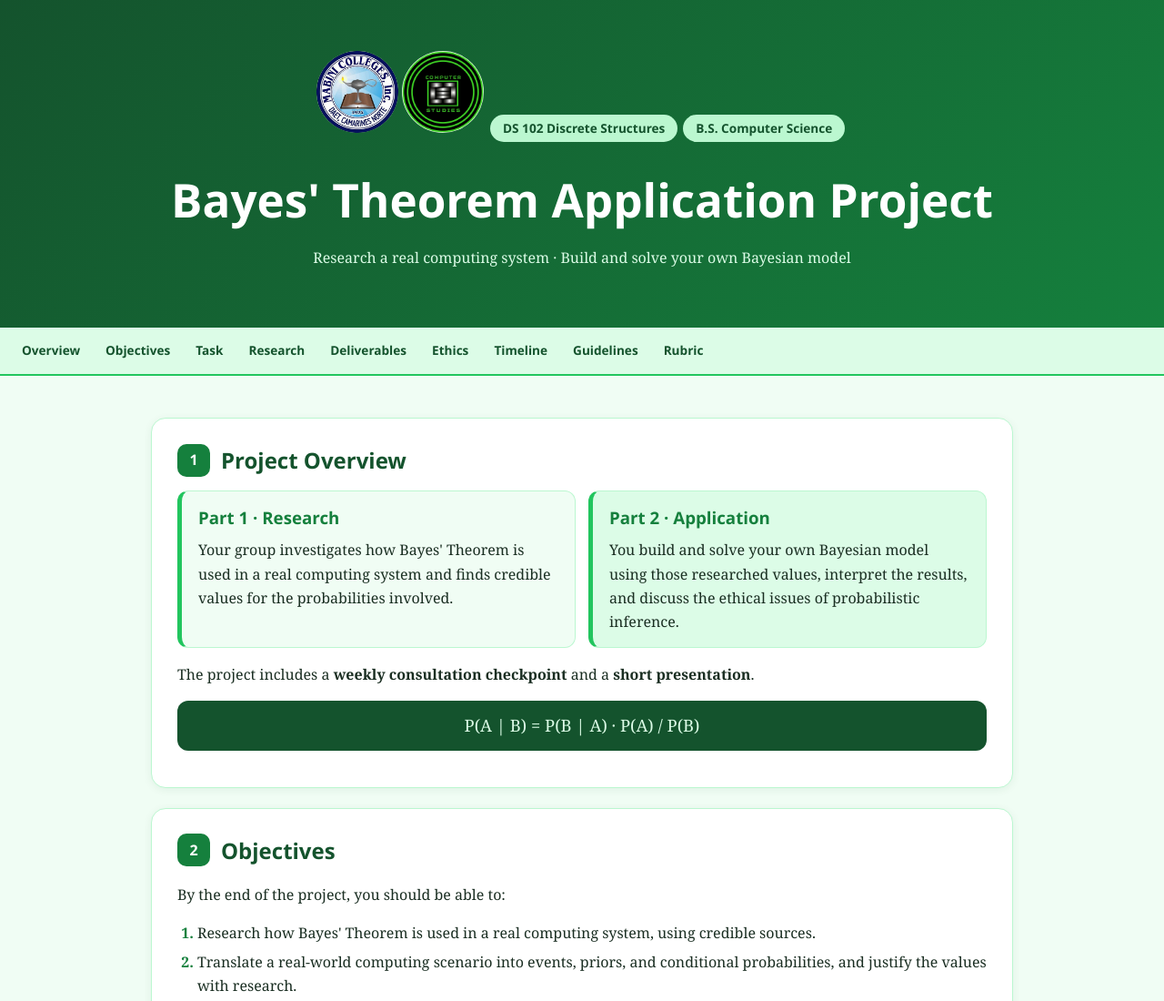
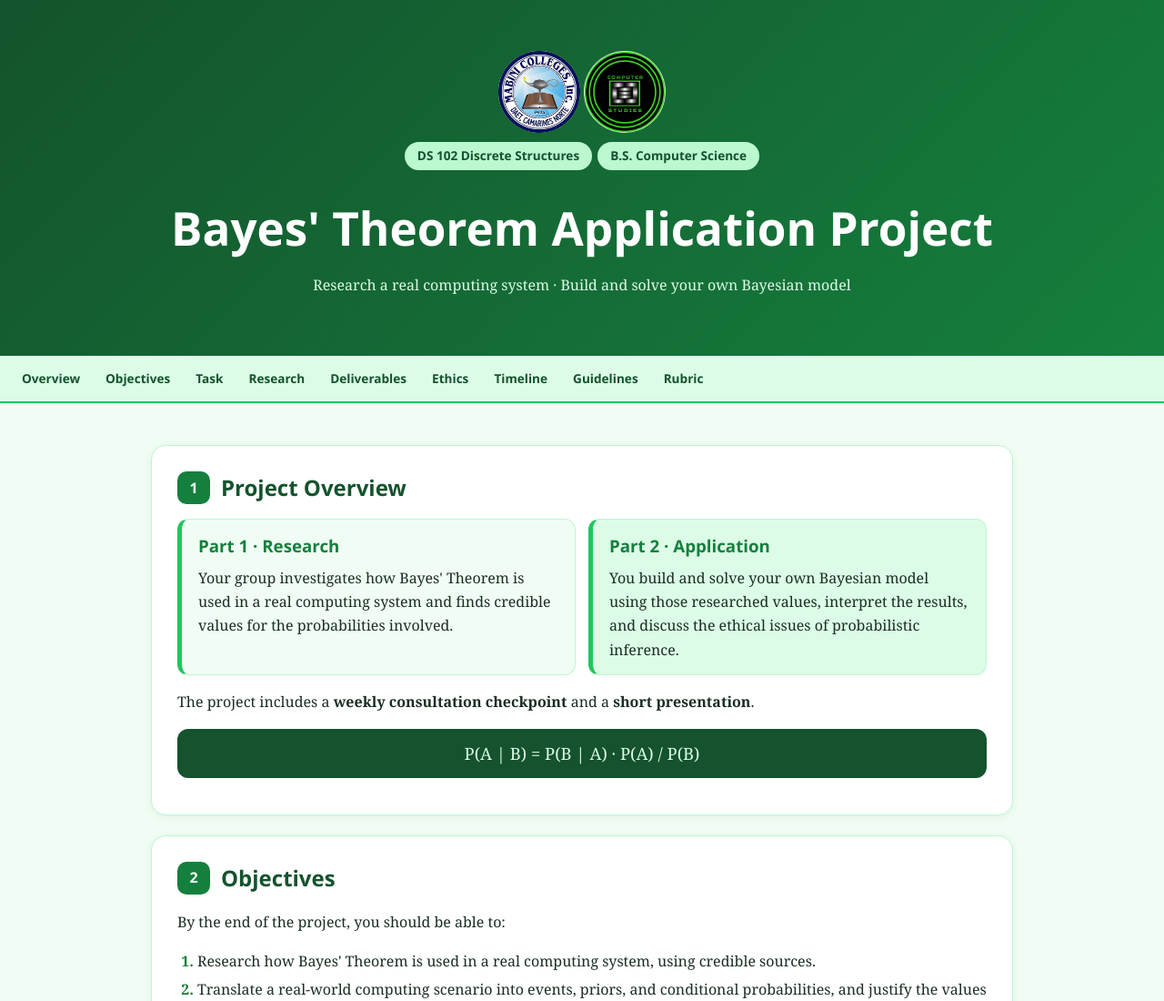
Before and after one commit to ianXagapito/ds102, a plain HTML site: page index.html in a window 1280 px wide. Shown: the top 1100 px of the page at 91% size. Drawn offline with Linux system fonts and the light colour scheme.

Commit message:
Update index.html

```diff
--- a/index.html
+++ b/index.html
@@ -57,8 +57,8 @@ footer b{color:#fff}
 </style>
 </head>
 <body>
-<header><img src="mc.jpg"  width="90" height="90">
-    <img src="ccs.jpg"  width="90" height="90">
+<header><div><img src="mc.jpg"  width="90" height="90">
+    <img src="ccs.jpg"  width="90" height="90">  </div>
   <span class="tag">DS 102 Discrete Structures</span><span class="tag">B.S. Computer Science</span>
   <h1>Bayes' Theorem Application Project</h1>
   <p>Research a real computing system · Build and solve your own Bayesian model</p>
```
